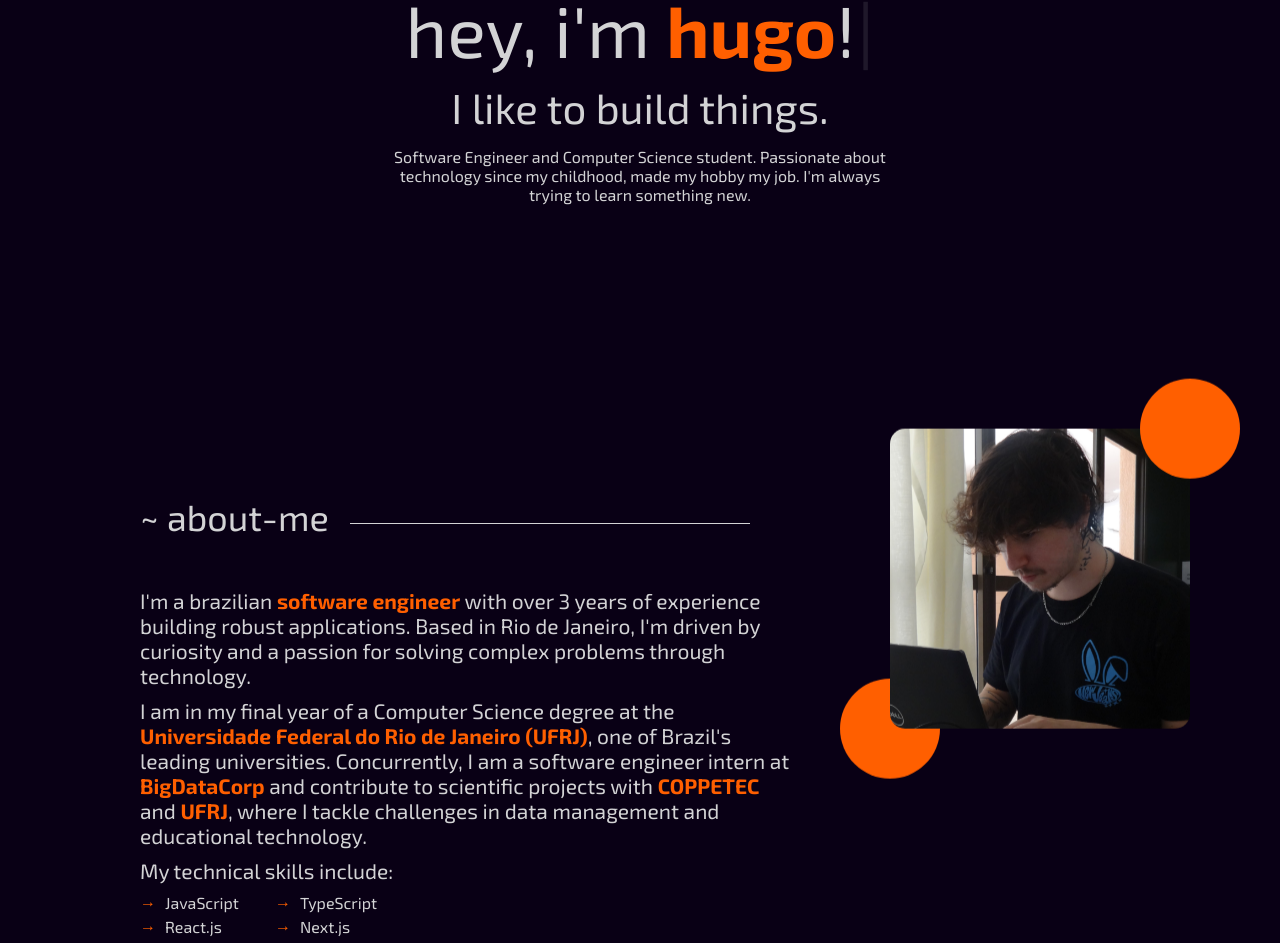
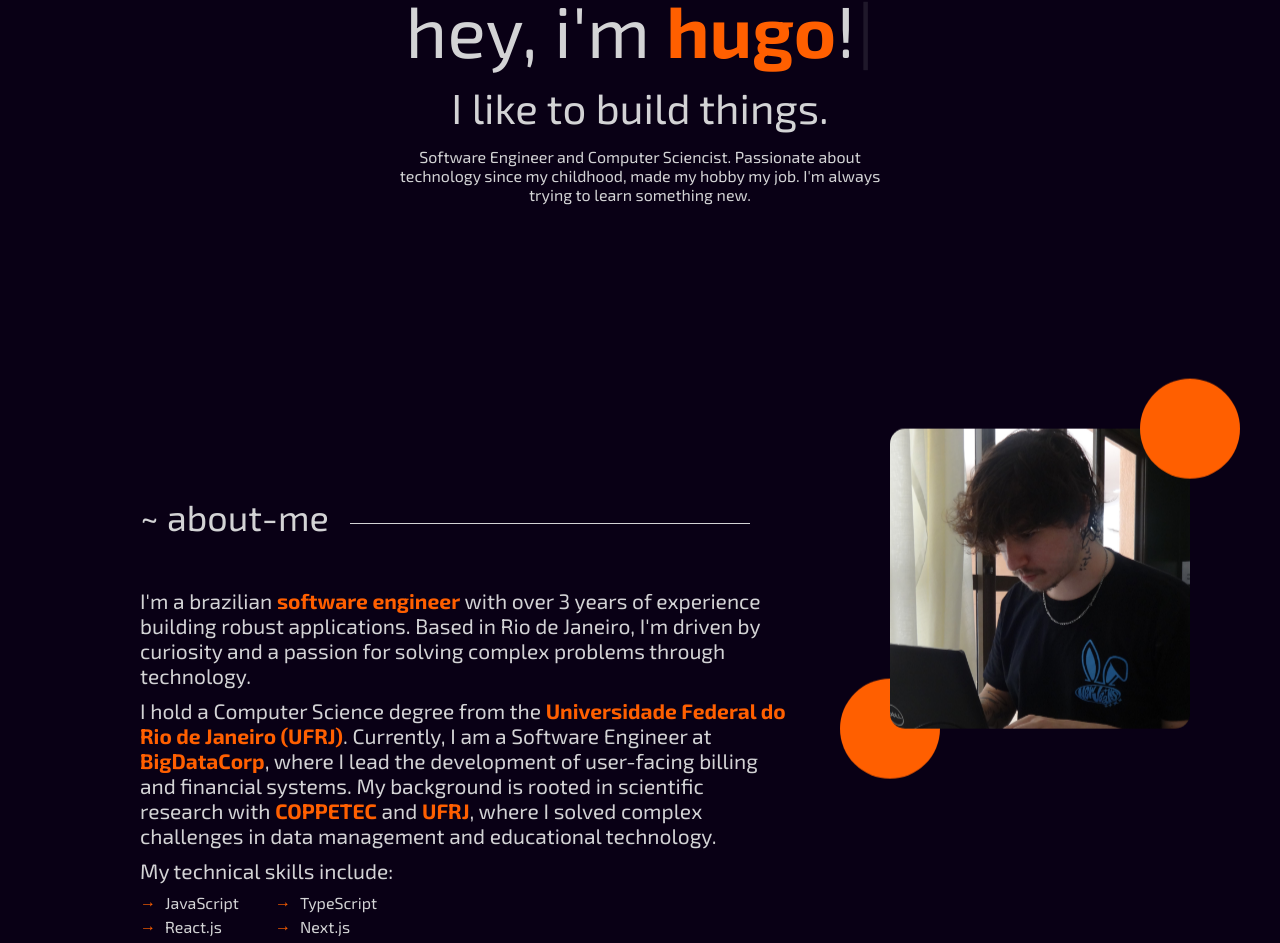
Before and after one commit to hugofolloni/portfolio, a React (Create React App) app: page / in a window 1280 px wide. Shown: the part 305-1248 px from the top of the page. Built offline with nearby package versions, Linux system fonts and the light colour scheme; a web font is replaced by a local one.

Commit message:
feat: Correct student and intern approaches to reflect my graduation and full-time offer

```diff
--- a/src/About.js
+++ b/src/About.js
@@ -25,7 +25,7 @@ const About = () => {
                 <div className="about">
                     <h2 className="title">~ about-me</h2>
                     <span className="bio">I'm a brazilian <strong className='orange'>software engineer</strong> with over 3 years of experience building robust applications. Based in Rio de Janeiro, I'm driven by curiosity and a passion for solving complex problems through technology.</span>
-                    <span className="bio">I am in my final year of a Computer Science degree at the <a href='https://internacional.ufrj.br/en/study-at-ufrj' target="_blank" rel='noreferrer' className='orange'>Universidade Federal do Rio de Janeiro (UFRJ)</a>, one of Brazil's leading universities. Concurrently, I am a software engineer intern at <a href='https://bigdatacorp.com.br/sobre-a-bigdatacorp' target="_blank" rel='noreferrer' className='orange'>BigDataCorp</a> and contribute to scientific projects with <strong className='orange'>COPPETEC</strong> and <strong className='orange'>UFRJ</strong>, where I tackle challenges in data management and educational technology.</span>
+                    <span className="bio">I hold a Computer Science degree from the <a href='https://internacional.ufrj.br/en/study-at-ufrj' target="_blank" rel='noreferrer' className='orange'>Universidade Federal do Rio de Janeiro (UFRJ)</a>. Currently, I am a Software Engineer at <a href='https://bigdatacorp.com.br/sobre-a-bigdatacorp' target="_blank" rel='noreferrer' className='orange'>BigDataCorp</a>, where I lead the development of user-facing billing and financial systems. My background is rooted in scientific research with <strong className='orange'>COPPETEC</strong> and <strong className='orange'>UFRJ</strong>, where I solved complex challenges in data management and educational technology.</span>
                     <span className="bio">My technical skills include:</span>
                     <div className="techs">
                         {techs.map(tech => (
--- a/src/Home.js
+++ b/src/Home.js
@@ -19,7 +19,7 @@ const Home = () => {
                             />
                         </span>
                         <span className='subtitle'>I like to build things.</span>
-                        <span className='main-description'>Software Engineer and Computer Science student. Passionate about technology since my childhood, made my hobby my job. I'm always trying to learn something new.</span>
+                        <span className='main-description'>Software Engineer and Computer Sciencist. Passionate about technology since my childhood, made my hobby my job. I'm always trying to learn something new.</span>
                     </div>
                 </Fade>
             </div>
--- a/src/Projects.js
+++ b/src/Projects.js
@@ -17,7 +17,7 @@ const Projects = () => {
         {
             title: 'yze-bio',
             photo: profileapp,
-            description: 'a "create your card" system, where the user can create profiles to display infos about himself, linking social medias and showing his favorite song and GIF. The design is fully customizable, allow the creator to change colors, fonts and positions of items on screen.',
+            description: 'a "create your card" system, where the user can create profiles to display infos about themselves, linking social medias and showing their favorite song and GIF. The design is fully customizable, allow the creator to change colors, fonts and positions of items on screen.',
             github: 'https://github.com/hugofolloni/yze-bio',
             link: 'https://yze.bio',
             tools: [
```
